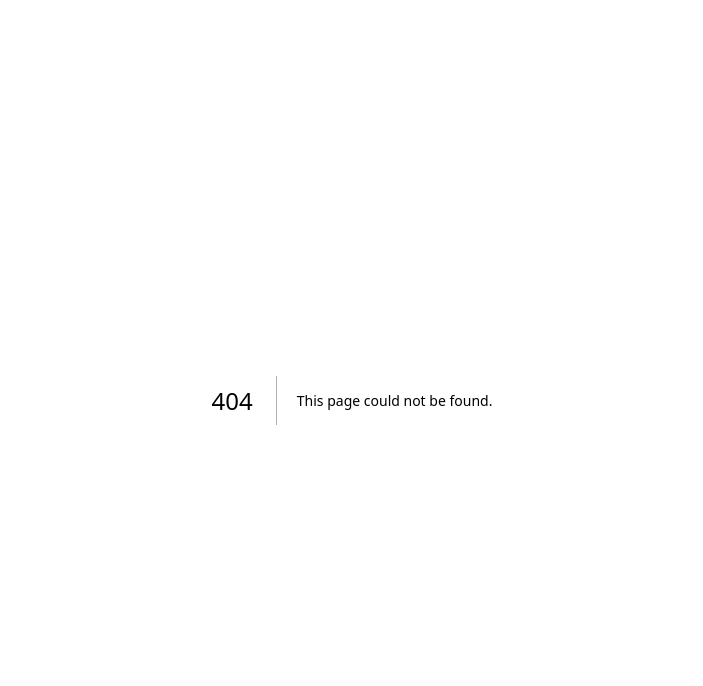
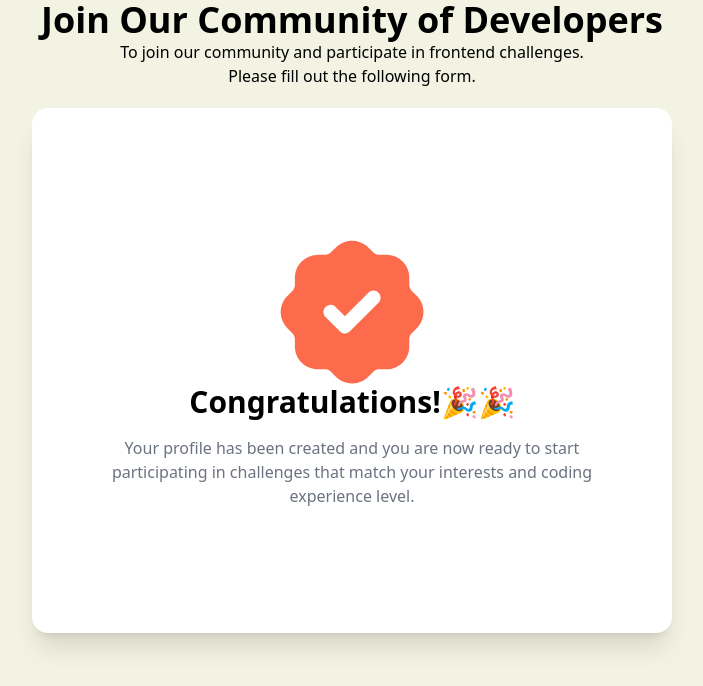
Before and after one commit to TaiwoSoftware/Multi-task-project, a Next.js app: page /final in a window 1280 px wide. Before the commit this address had no page. Shown: the top 686 px of the page, without its empty margins (288-991 px from the left). Built offline with nearby package versions, Linux system fonts and the light colour scheme.

Commit message:
done with the UI/UX of multi-task project

```diff
--- /dev/null
+++ b/src/app/final/page.jsx
@@ -0,0 +1,11 @@
+import CustomHeaderOne from "@/components/CustomHeaderOne";
+import LastStage from "@/components/Stages/LastStage";
+
+export default function page() {
+  return (
+    <>
+      <CustomHeaderOne />
+      <LastStage />
+    </>
+  );
+}
--- a/src/app/testing/page.jsx
+++ /dev/null
@@ -1,7 +0,0 @@
-export default function page() {
-  return (
-    <div className="mt-4 ml-4">
-        <button className="py-2 px-4 bg-blue-500 text-white rounded cursor-pointer text-lg">Click me</button>
-    </div>
-  )
-}
--- a/src/components/Stages/FourthStage.jsx
+++ b/src/components/Stages/FourthStage.jsx
@@ -1,31 +1,32 @@
-'use client'
+"use client";
 import { useEffect, useState } from "react";
 import CustomHr from "../CustomHr";
 import FormStep from "../FormStep";
 import FullRange from "../FullRange";
 import GrayishBackground from "../GrayishBackground";
 import HeadingPersonal from "../HeadingPersonal";
+import Link from "next/link";
 
 export default function FourthStage() {
   // State variables to hold user information
-  const [userName, setUserName] = useState('');
-  const [userEmail, setUserEmail] = useState('');
-  const [userTel, setUserTel] = useState('');
-  const [userLink, setUserLink] = useState('');
-  const [userLevel, setUserLevel] = useState('');
-  const [userPreference, setUserPreference] = useState('');
+  const [userName, setUserName] = useState("");
+  const [userEmail, setUserEmail] = useState("");
+  const [userTel, setUserTel] = useState("");
+  const [userLink, setUserLink] = useState("");
+  const [userLevel, setUserLevel] = useState("");
+  const [userPreference, setUserPreference] = useState("");
 
   // useEffect to fetch data from localStorage when component mounts
   useEffect(() => {
     // Check if localStorage is available
-    if (typeof localStorage !== 'undefined') {
+    if (typeof localStorage !== "undefined") {
       // Retrieve user information from localStorage
-      setUserName(localStorage.getItem('name') || '');
-      setUserEmail(localStorage.getItem('email') || '');
-      setUserTel(localStorage.getItem('tel') || '');
-      setUserLink(localStorage.getItem('link') || '');
-      setUserLevel(localStorage.getItem('level') || '');
-      setUserPreference(localStorage.getItem('preference') || '');
+      setUserName(localStorage.getItem("name") || "");
+      setUserEmail(localStorage.getItem("email") || "");
+      setUserTel(localStorage.getItem("tel") || "");
+      setUserLink(localStorage.getItem("link") || "");
+      setUserLevel(localStorage.getItem("level") || "");
+      setUserPreference(localStorage.getItem("preference") || "");
     }
   }, []); // Run only once when component mounts
 
@@ -52,21 +53,31 @@ export default function FourthStage() {
           <GrayishBackground title="Phone number" titleName={userTel} />
         </div>
         <div className="grid gap-6 grid-cols-3">
-          <GrayishBackground title="Portfolio/GitHub Link" titleName={userLink} />
+          <GrayishBackground
+            title="Portfolio/GitHub Link"
+            titleName={userLink}
+          />
           <GrayishBackground title="Skill level" titleName={userLevel} />
-          <GrayishBackground title="Challenge Preference" titleName={userPreference} />
+          <GrayishBackground
+            title="Challenge Preference"
+            titleName={userPreference}
+          />
         </div>
       </div>
       <CustomHr />
       <div className="relative">
-      <button type="submit" className="text-white w-[110px] ml-[460px] h-[41px] text-center mt-6  rounded-[10px] summit">
-        Next step
-      </button>
-      <button className="w-[110px] rounded-[10px] absolute left-6 top-6 text-center h-[41px] go-back">
-        Go back
-      </button>
+        <Link href="/final">
+          <button
+            type="submit"
+            className="text-white w-[110px] ml-[460px] h-[41px] text-center mt-6  rounded-[10px] summit"
+          >
+            Next step
+          </button>
+        </Link>
+        <button className="w-[110px] rounded-[10px] absolute left-6 top-6 text-center h-[41px] go-back">
+          Go back
+        </button>
       </div>
     </div>
   );
-
 }
--- /dev/null
+++ b/src/components/Stages/LastStage.jsx
@@ -0,0 +1,24 @@
+import Image from "next/image";
+import congratImage from "@/components/images/Vector.svg";
+export default function LastStage() {
+  return (
+    <div className="bg-white shadow-xl mt-5 p-5 rounded-2xl max-w-[640px] mx-auto h-[525px] mb-5">
+      <div className="max-w-36 m-auto mt-28">
+        <Image
+          src={congratImage}
+          width="150px"
+          height="150px"
+          alt="congrat image"
+        />
+      </div>
+      <h1 className="text-center font-bold text-3xl">Congratulations!🎉🎉</h1>
+      <p className="text-center text-gray-500 mt-4">
+        Your profile has been created and you are now ready to start
+        <br />
+        participating in challenges that match your interests and coding
+        <br />
+        experience level.
+      </p>
+    </div>
+  );
+}
--- a/src/components/Stages/ThirdStage.jsx
+++ b/src/components/Stages/ThirdStage.jsx
@@ -6,7 +6,6 @@ import GrayFormStep from "../GrayFormStep";
 import HeadingPersonal from "../HeadingPersonal";
 import Range from "../Range";
 import CheckDiv from "./CheckDiv";
-
 export default function ThirdStage() {
   return (
     <div className="bg-white shadow-xl mt-5 p-5 rounded-2xl max-w-[640px] mx-auto h-[525px]">
```
Also changed, not shown: src/components/images/Vector.svg (added), src/components/images/congrat.png (deleted).
